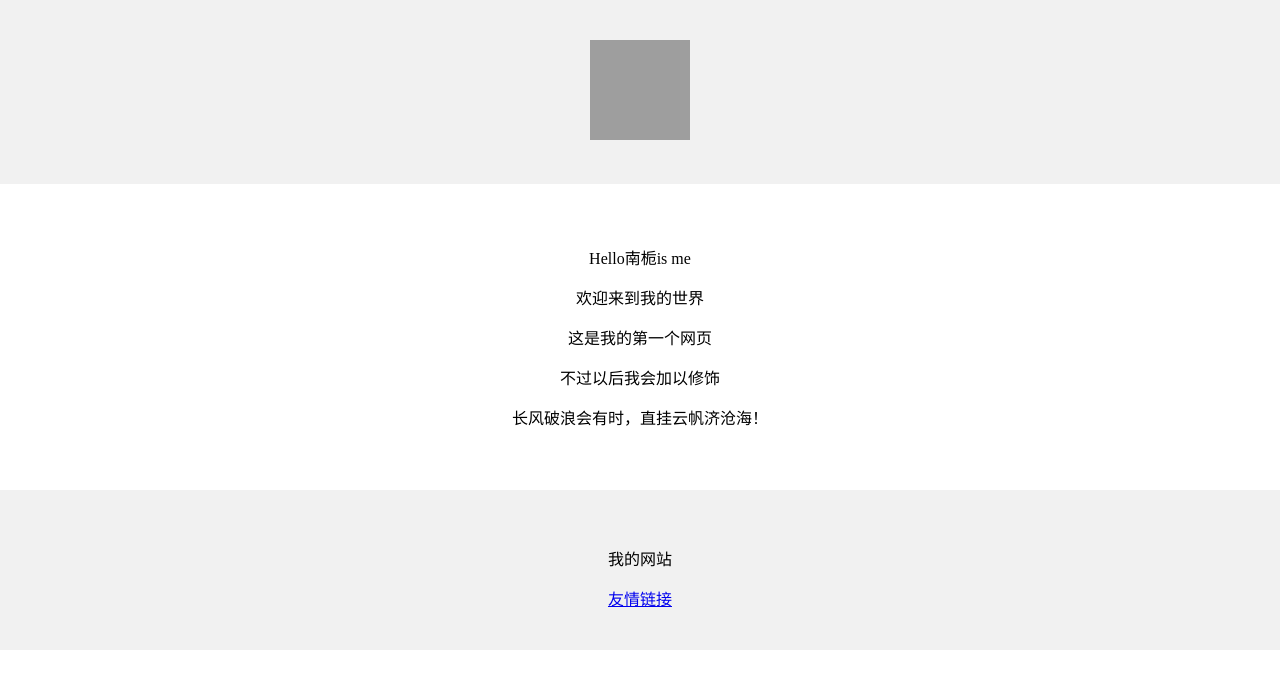
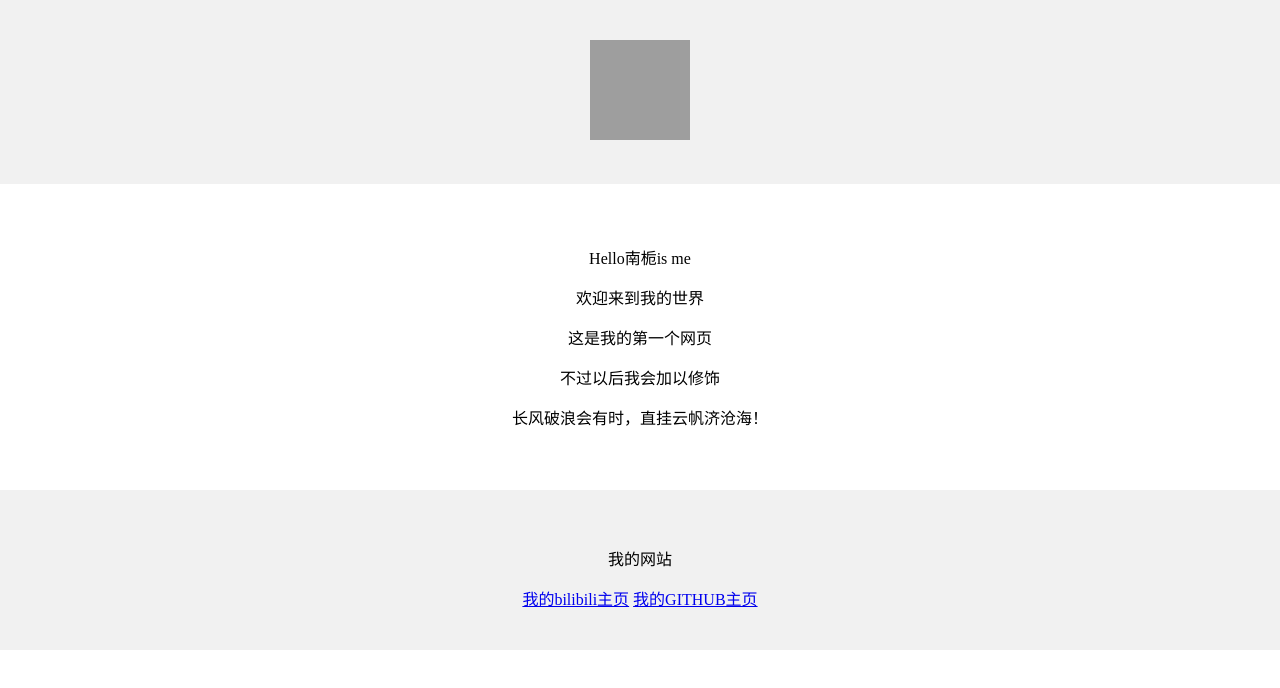
Before and after one commit to yining05cy/yn05, a plain HTML site: page index.html in a window 1280 px wide. Drawn offline with Linux system fonts and the light colour scheme; grey boxes are pictures that could not be loaded.

Commit message:
Update index.html

```diff
--- a/index.html
+++ b/index.html
@@ -38,8 +38,8 @@
       font size: 12px;
     ">
       <p>我的网站</p>
-      <a href="https://space.bilibili.com/3546557259451115?spm_id_from=333.1007.0.0">
-      友情链接</a>
+      <a href="https://space.bilibili.com/3546557259451115?spm_id_from=333.1007.0.0">我的bilibili主页</a>
+      <a href="https://github.com/yining05cy">我的GITHUB主页</a>
     </div>
   </body>
 </html>
```
